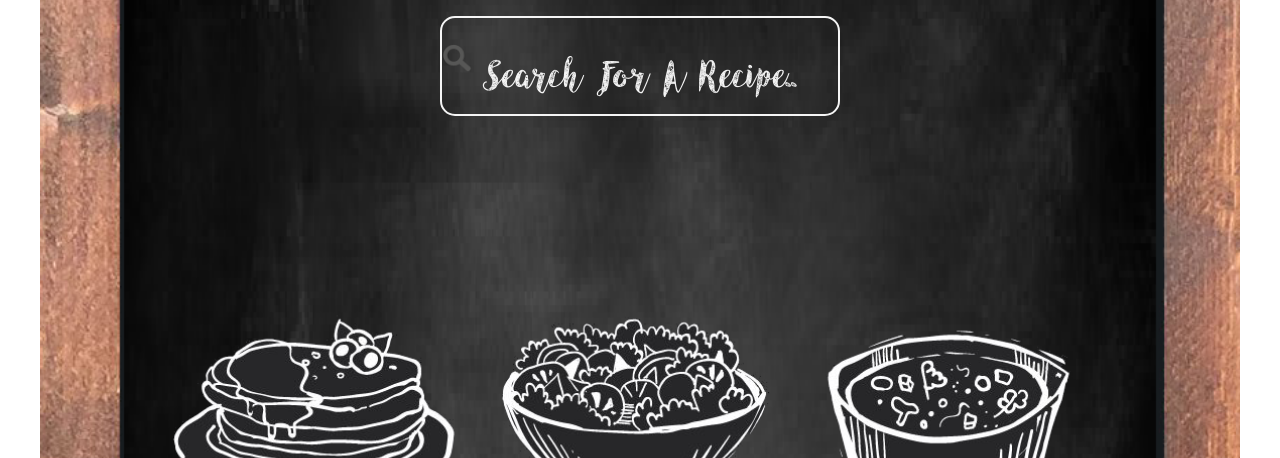
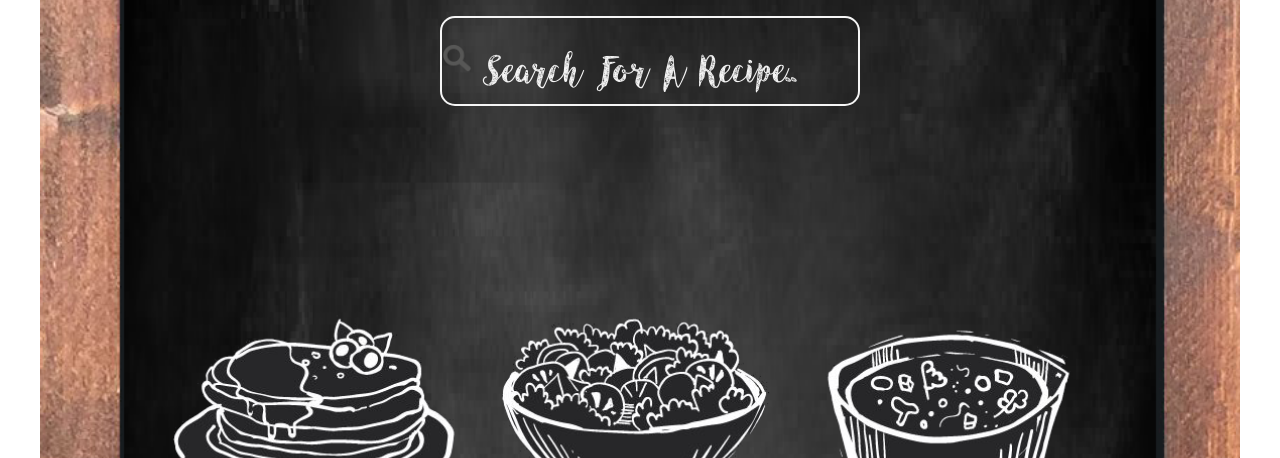
Before and after one commit to tannerallinson/tannerallinson.github.io, a plain HTML site: page GEW.html in a window 1280 px wide. Shown: the part 342-800 px from the top of the page. Drawn offline with Linux system fonts and the light colour scheme.

Commit message:
Update GEW.html

```diff
--- a/GEW.html
+++ b/GEW.html
@@ -384,8 +384,8 @@ div.desc {
             }
 input[type=text] {
     font-family: 'lovelyFont', Fallback, sans-serif;
-   width: 400px;
-    height: 100px;
+   width: 420px;
+    height: 90px;
 color:whitesmoke;
   box-sizing: border-box;
   border: 2px solid whitesmoke;
@@ -439,7 +439,7 @@ input[type=text]:hover{
   font-size: 40px;
   color: white;
   display: block;
-   height: 100px;
+   height: 90px;
      border-radius: 5px;
 }
 
```
